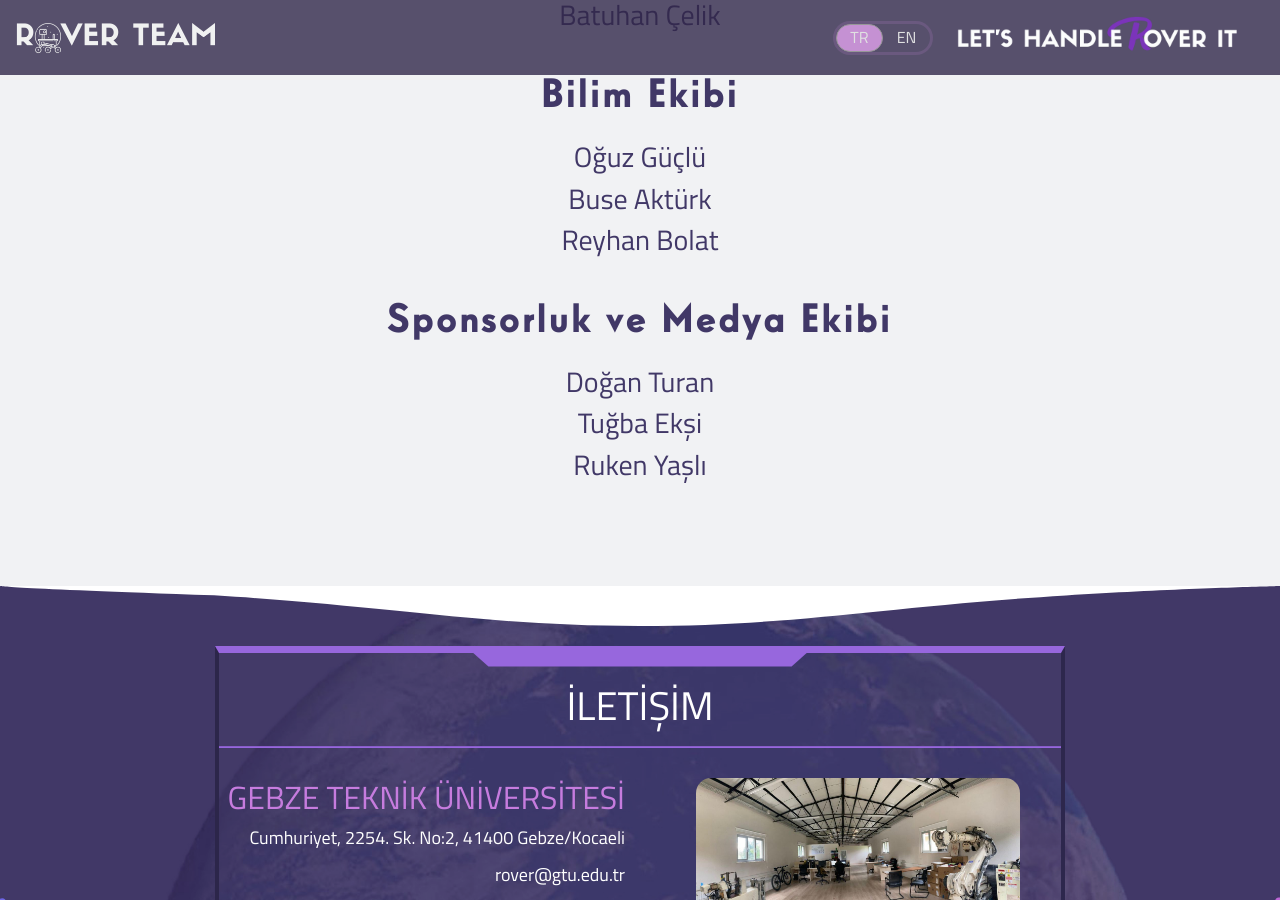
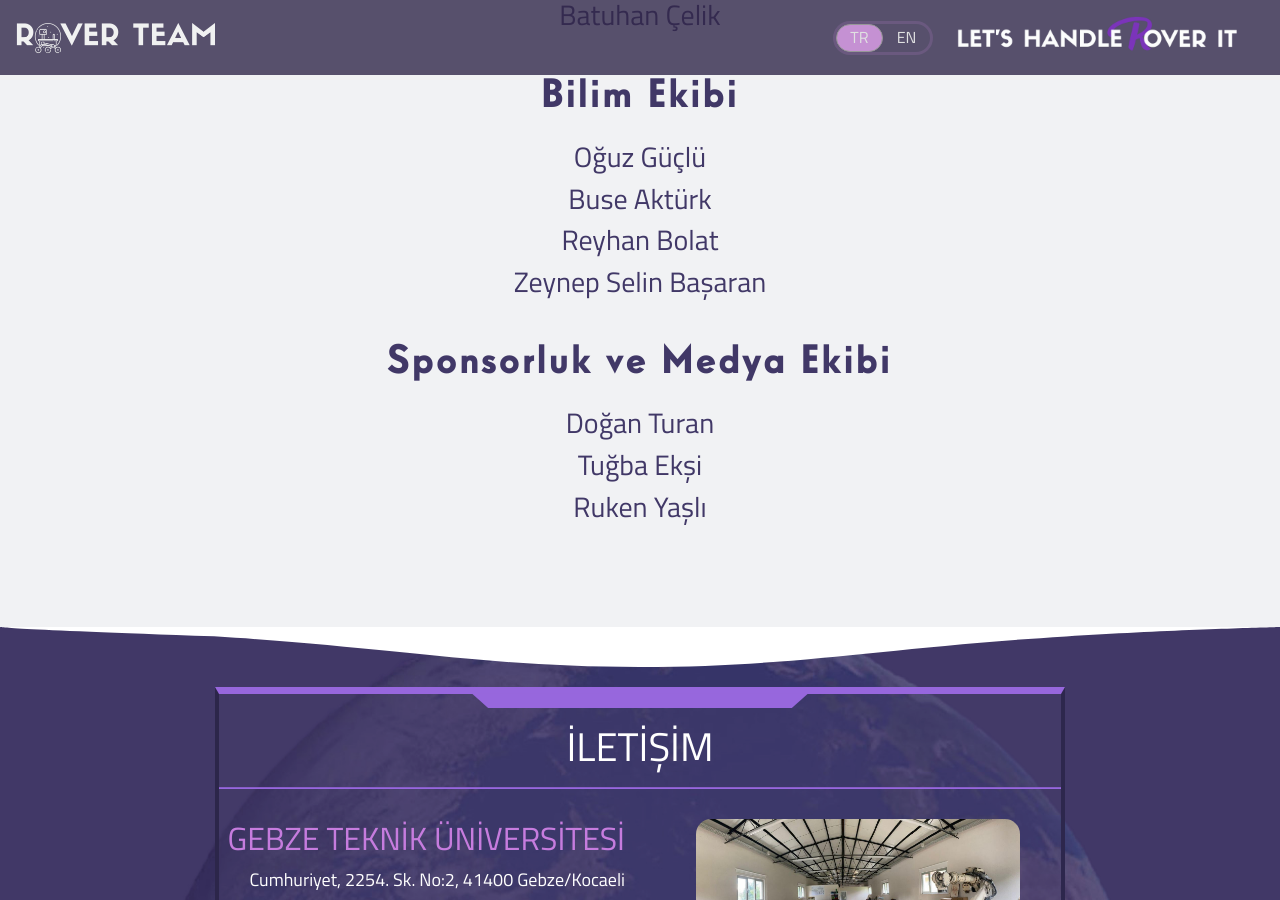
Before and after one commit to harunalbayrak/gtu-rover-website, a Jekyll site: the page built from members/index.md, in a window 1280 px wide and 900 px high, scrolled down 1609 px. Built offline with Jekyll 4.4.1, drawn with Linux system fonts in a browser that asks for light colours; nearby versions of some CDN libraries.

Commit message:
new sponsor & member

```diff
--- a/_config.yml
+++ b/_config.yml
@@ -47,6 +47,7 @@
     - Oğuz Güçlü
     - Buse Aktürk
     - Reyhan Bolat
+    - Zeynep Selin Başaran
   - sponsorship:
     - Doğan Turan
     - Tuğba Ekşi
--- a/_layouts/index.html
+++ b/_layouts/index.html
@@ -237,6 +237,7 @@
             <a class="text-center" target="_blank" href="https://www.ttaf.com.tr/"><img class="img-sponsor-div animate__animated animate__zoomIn img-first-div" src="/images/sponsors/ttaf.png"></a>
             <a class="text-center" target="_blank" href="https://www.actasarim.com.tr/"><img class="img-sponsor-div animate__animated animate__zoomIn img-first-div" src="/images/sponsors/ac.png"></a>
             <a class="text-center" target="_blank" href="https://www.porima3d.com"><img class="img-sponsor-div animate__animated animate__zoomIn img-first-div" src="/images/sponsors/porima-renkli.png"></a>
+            <a class="text-center" target="_blank" href=""><img class="img-sponsor-div animate__animated animate__zoomIn img-first-div" src="/images/sponsors/altinkaya.png"></a>
         </div>
     </div>
 </section>
```
Also changed, not shown: images/sponsors/altinkaya.png (added).
